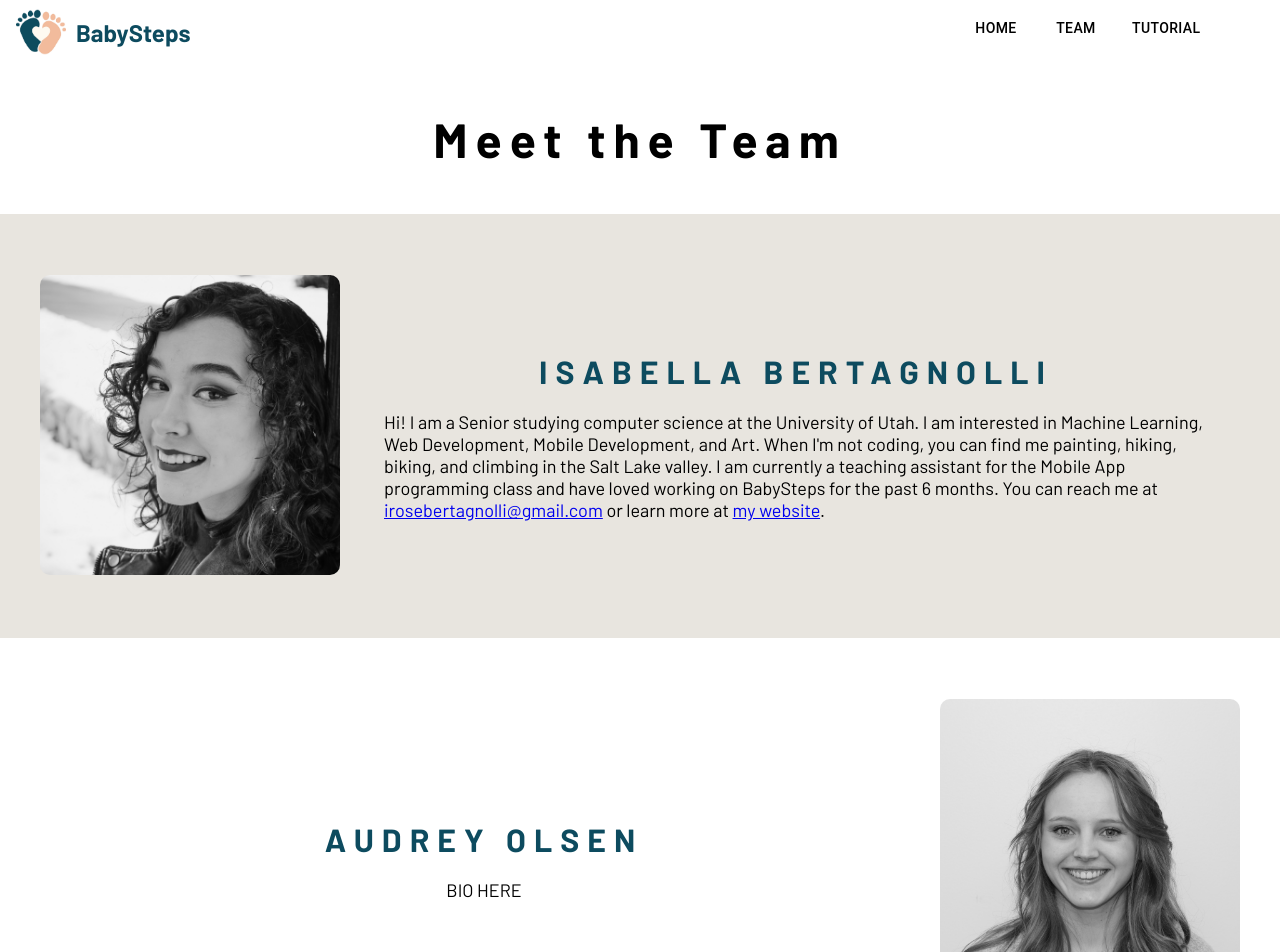
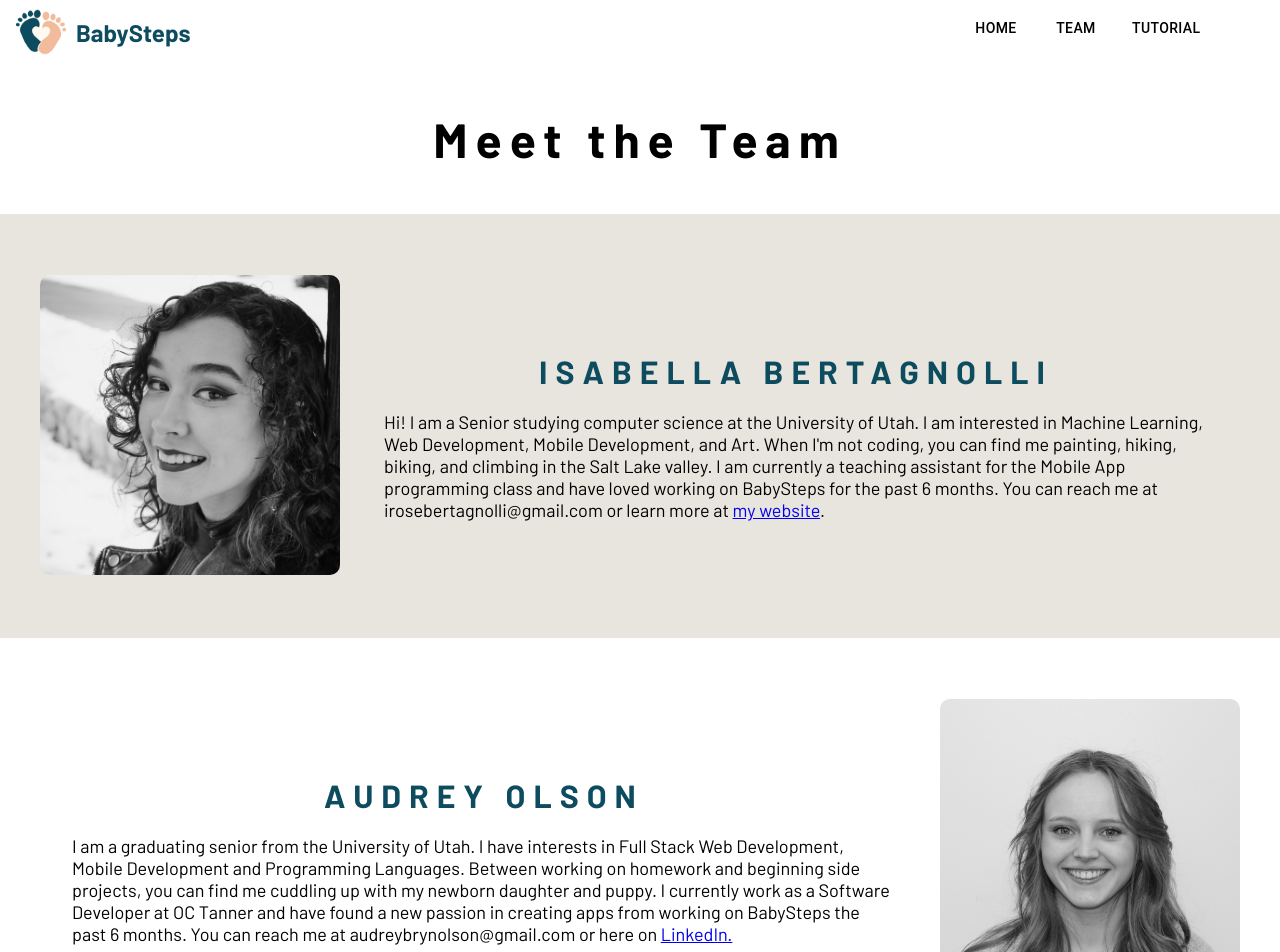
Before and after one commit to ibertagnolli/nextjs-babysteps_website, a Next.js app: page /team in a window 1280 px wide. Shown: the top 952 px of the page. Built offline with nearby package versions, Linux system fonts and the light colour scheme.

Commit message:
added audrey to team page

```diff
--- a/pages/team.js
+++ b/pages/team.js
@@ -20,14 +20,16 @@ const TeamMemberPage = () => {
                     imgSrc="/nextjs-babysteps_website/images/selfPortrait.jpg"
                     name="Isabella Bertagnolli"
                 >
-                    Hi! I am a Senior studying computer science at the University of Utah. I am interested in Machine Learning, Web Development, Mobile Development, and Art. When I'm not coding, you can find me painting, hiking, biking, and climbing in the Salt Lake valley. I am currently a teaching assistant for the Mobile App programming class and have loved working on BabySteps for the past 6 months. You can reach me at <a href="irosebertagnolli@gmail.com">irosebertagnolli@gmail.com</a> or learn more at <a href="ibertagnolli.github.io">my website</a>.
+                    Hi! I am a Senior studying computer science at the University of Utah. I am interested in Machine Learning, Web Development, Mobile Development, and Art. When I'm not coding, you can find me painting, hiking, biking, and climbing in the Salt Lake valley. I am currently a teaching assistant for the Mobile App programming class and have loved working on BabySteps for the past 6 months. You can reach me at irosebertagnolli@gmail.com or learn more at <a href="ibertagnolli.github.io">my website</a>.
                 </TeamMemberHighlight>
                 <TeamMemberHighlight
                     imgSrc="/nextjs-babysteps_website/images/ta_picture.jpg"
-                    name="Audrey Olsen"
+                    name="Audrey Olson"
                     isAltStyle
                 >
-                   BIO HERE
+
+I am a graduating senior from the University of Utah. I have interests in Full Stack Web Development, Mobile Development and Programming Languages. Between working on homework and beginning side projects, you can find me cuddling up with my newborn daughter and puppy. I currently work as a Software Developer at OC Tanner and have found a new passion in creating apps from working on BabySteps the past 6 months. You can reach me at audreybrynolson@gmail.com or here on <a href= "https://www.linkedin.com/in/audrey-olson-693a1a242/" >LinkedIn.</a>
+
                 </TeamMemberHighlight>
             </div>
 
```
